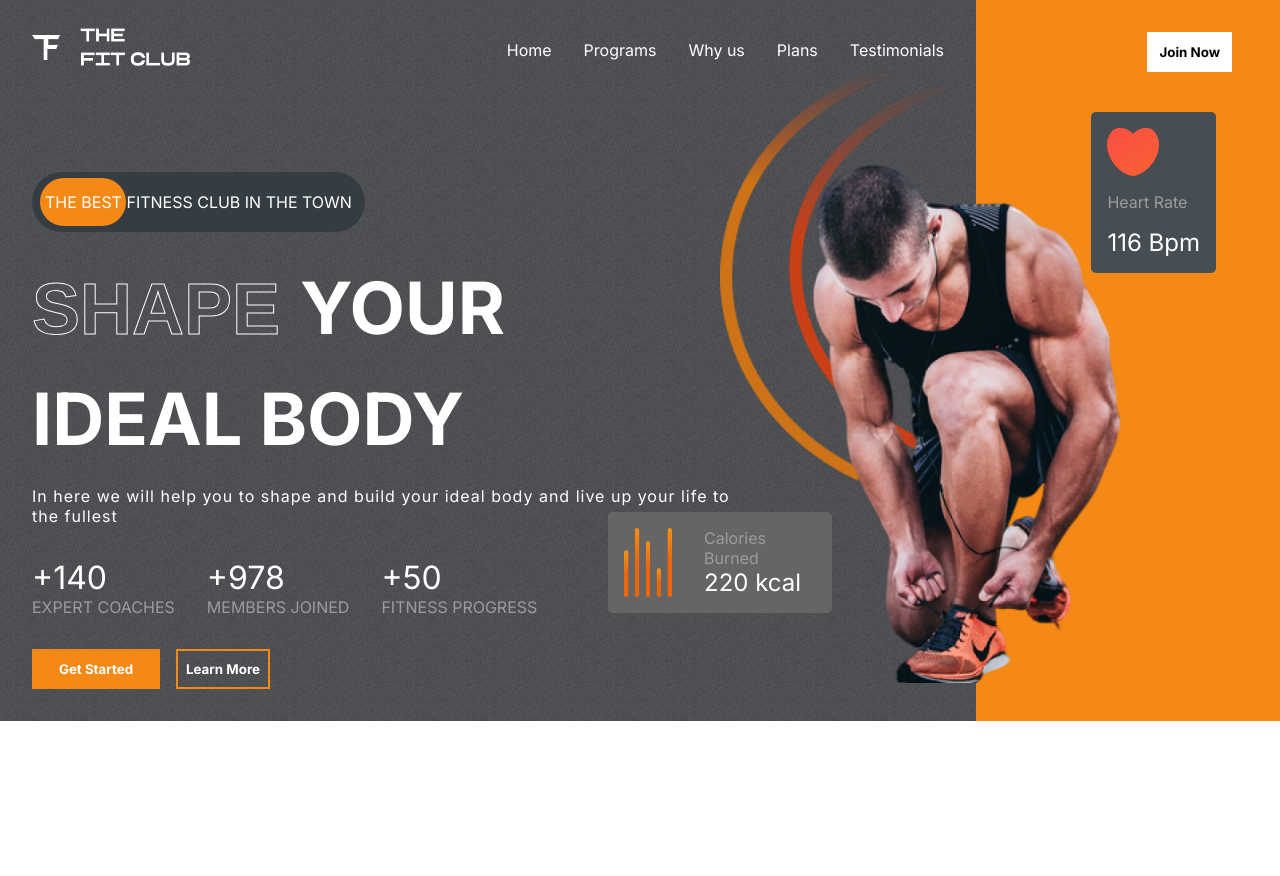
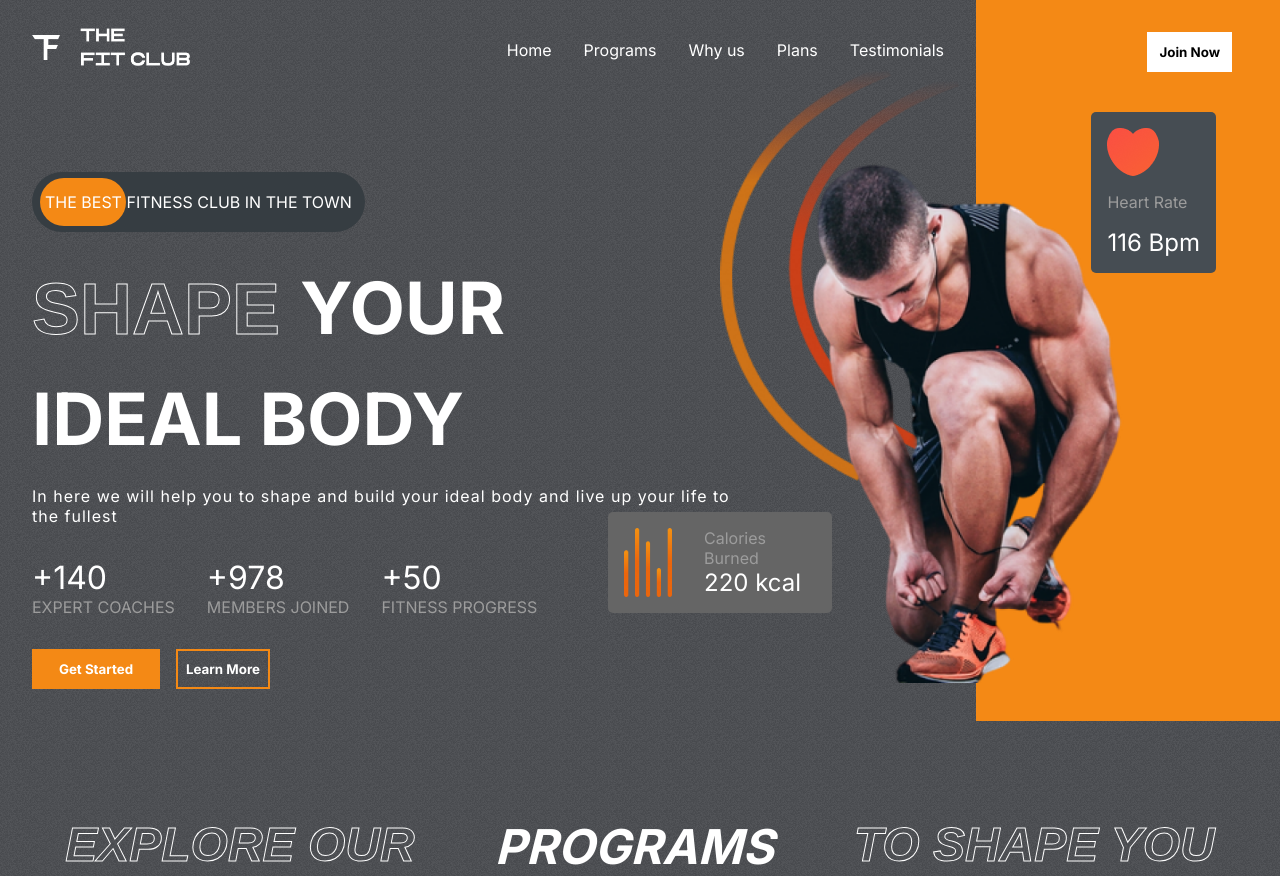
Before and after one commit to Edwin574/Gym-website, a React (Create React App) app: page / in a window 1280 px wide. Before the commit the page ends 800 px from the top, so only its background shows below. Built offline with nearby package versions, Linux system fonts and the light colour scheme.

Commit message:
started with programs

```diff
--- a/src/App.js
+++ b/src/App.js
@@ -1,9 +1,11 @@
 import './App.css';
-import Hero from  './components/Hero/Hero'
+import Hero from './components/Hero/Hero'
+import Programs from './components/Programs/Programs';
 function App() {
   return (
     <div className="App">
-     <Hero/>
+      <Hero />
+      <Programs/>
     </div>
   );
 }
--- /dev/null
+++ b/src/components/Programs/Programs.css
@@ -0,0 +1,16 @@
+.Programs{
+    display: flex;
+    flex-direction: column;
+    gap: 2rem;
+    padding: 0 2rem;
+}
+.programs-header{
+    display: flex;
+    gap: 5rem;
+    font-weight: bold;
+    font-size: 3rem;
+    justify-content: center;
+    color: white;
+    text-transform: uppercase;
+    font-style: italic;
+}
--- /dev/null
+++ b/src/components/Programs/Programs.js
@@ -0,0 +1,20 @@
+import React from 'react';
+
+import "./Programs.css"
+import {programsData} from "../../data/programsData"
+
+function Programs() {
+  return (
+      <div className='Programs' id='programs'>
+          {/*header section for programs*/}
+          <div className='programs-header'>
+              <span className='stroke-text'>Explore our</span>
+              <span>Programs</span>
+              <span className='stroke-text'>to shape you</span>
+          </div>
+
+    </div>
+  );
+}
+
+export default Programs;
```
